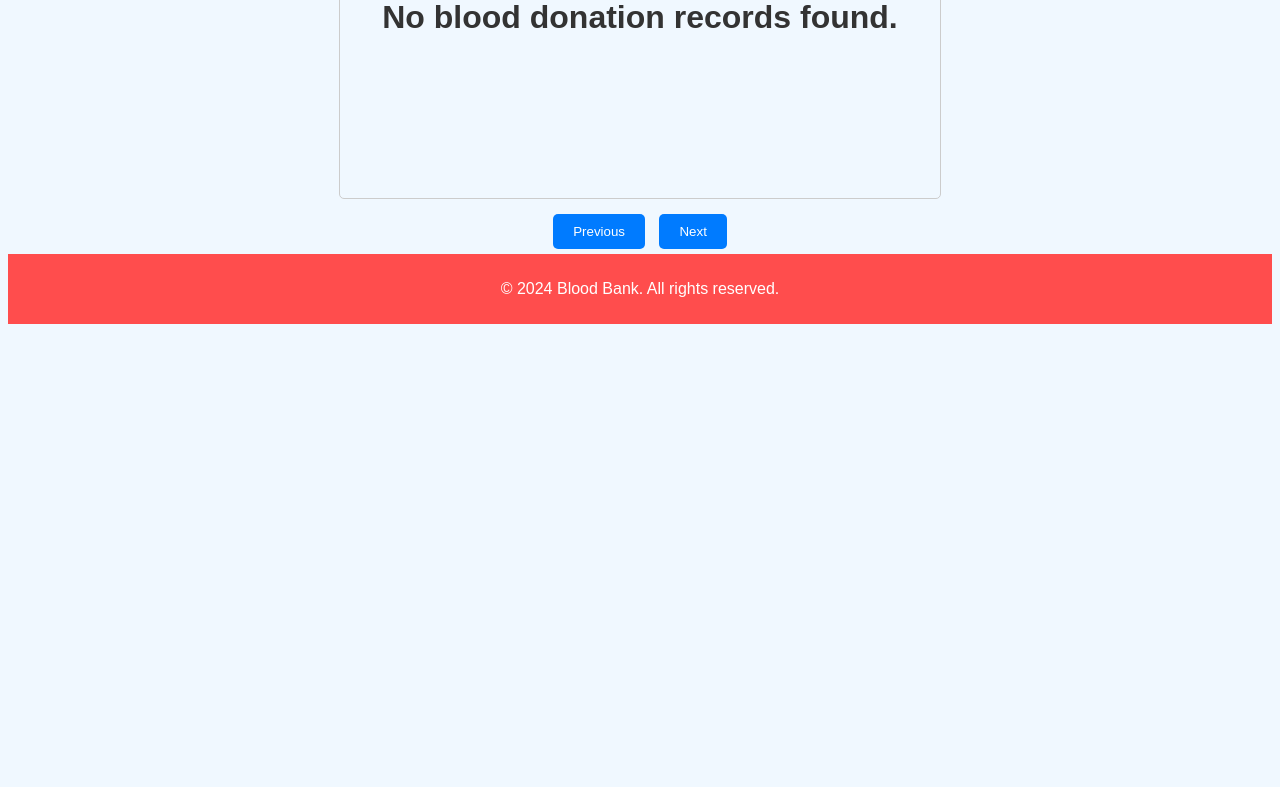
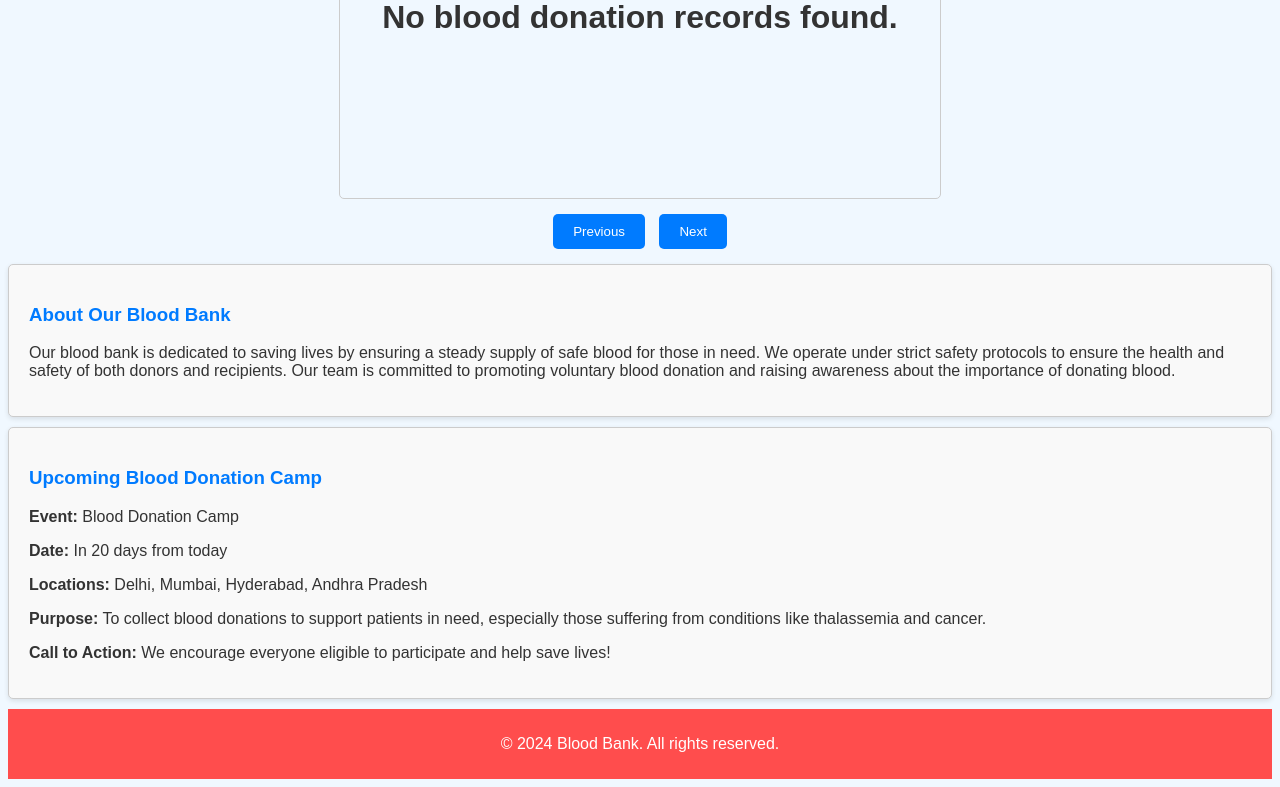
Before and after one commit to LGOPIKRISHNA/blood_bank, a PHP site: page /user.php in a window 1280 px wide. Shown: the part 651-1438 px from the top of the page. Before the commit the page ends 975 px from the top, so only its background shows below. Run offline with PHP 8.4, Linux system fonts and the light colour scheme; the visitor is signed in with stand-in values (Sample User, id 1); data that the repository does not hold is empty.

Commit message:
second time commiting

```diff
--- a/user.php
+++ b/user.php
@@ -75,6 +75,22 @@ $blood_donated = $result1->num_rows; // Count the number of rows returned
             border: none;
             border-radius: 5px;
         }
+        .info-slide {
+    background-color: #f9f9f9; /* Light gray background for info slides */
+    border: 1px solid #ccc; /* Light gray border */
+    border-radius: 5px; /* Rounded corners */
+    padding: 20px; /* Padding inside the slide */
+    margin: 10px 0; /* Margin above and below the slide */
+    box-shadow: 0 2px 5px rgba(0, 0, 0, 0.1); /* Subtle shadow for depth */
+}
+
+.info-slide h3 {
+    color: #007BFF; /* Blue color for headings */
+}
+
+.info-slide p {
+    color: #333; /* Dark gray color for text */
+}
         /* Table Styles */
 table {
     width: 100%;
@@ -205,12 +221,27 @@ h1 {
                                     </div>
                                 </div>
 
+
+
                                 <div class="slider-buttons">
                                     <button class="slider-button" onclick="changeSlide(-1)">Previous</button>
                                     <button class="slider-button" onclick="changeSlide(1)">Next</button>
                                 </div>
+
                             </main>
+                            <div class="info-slide">
+    <h3>About Our Blood Bank</h3>
+    <p>Our blood bank is dedicated to saving lives by ensuring a steady supply of safe blood for those in need. We operate under strict safety protocols to ensure the health and safety of both donors and recipients. Our team is committed to promoting voluntary blood donation and raising awareness about the importance of donating blood.</p>
+</div>
 
+<div class="info-slide">
+    <h3>Upcoming Blood Donation Camp</h3>
+    <p><strong>Event:</strong> Blood Donation Camp</p>
+    <p><strong>Date:</strong> In 20 days from today</p>
+    <p><strong>Locations:</strong> Delhi, Mumbai, Hyderabad, Andhra Pradesh</p>
+    <p><strong>Purpose:</strong> To collect blood donations to support patients in need, especially those suffering from conditions like thalassemia and cancer.</p>
+    <p><strong>Call to Action:</strong> We encourage everyone eligible to participate and help save lives!</p>
+</div>
                             <footer>
                                 <p>&copy; 2024 Blood Bank. All rights reserved.</p>
                             </footer>
```
Also changed, not shown: uploads/white-hat-hacker-are-angels-t1.jpg (added).
